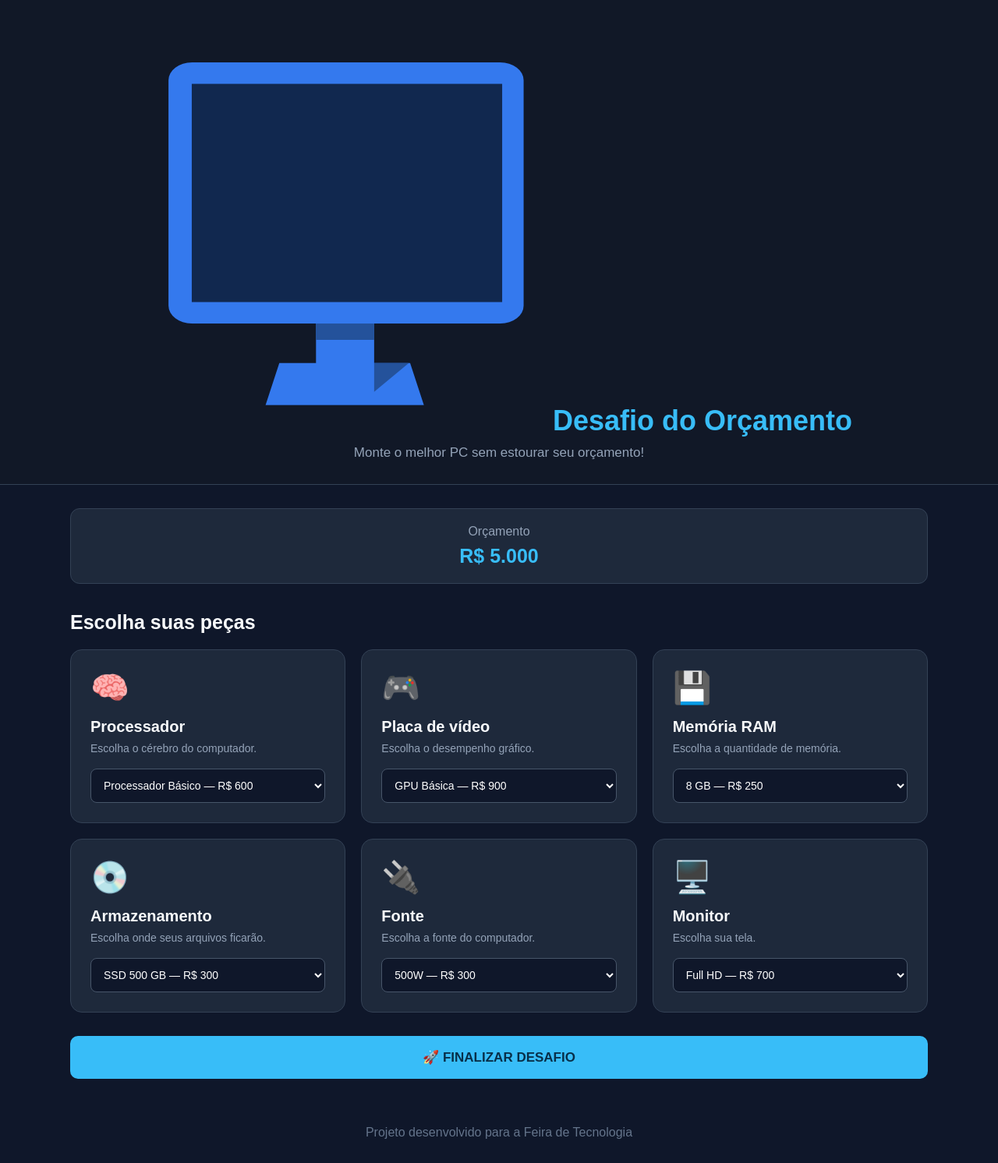
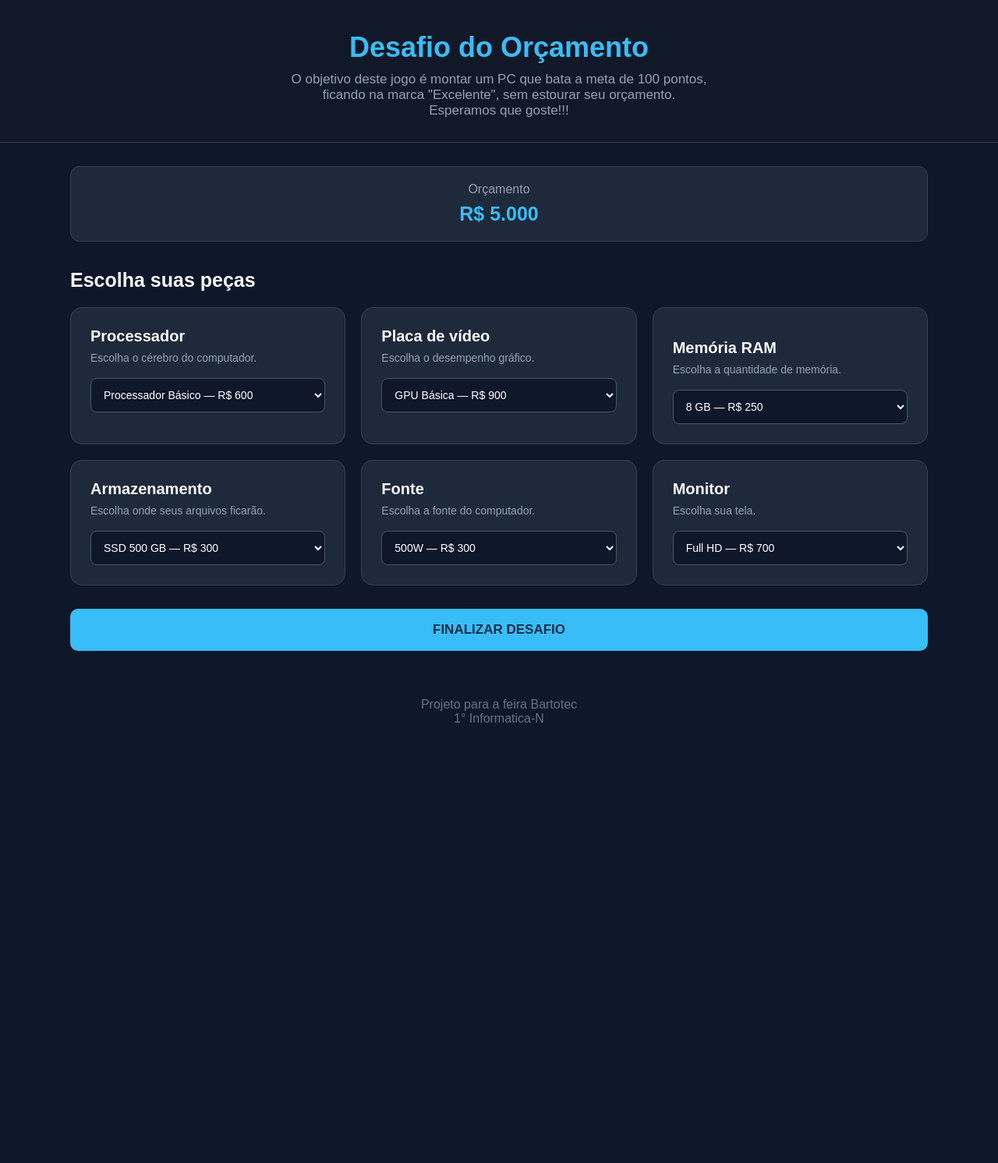
Before and after one commit to allex-aguiar/Bartotec, a Flask app: page / in a window 1280 px wide. Shown: the whole page at 78% size. After the commit the page ends 927 px from the top, so only its background shows below. Run offline with Flask 3, Linux system fonts and the light colour scheme.

Commit message:
Revise header, footer, and component icons
Updated the header and footer content for clarity and context. Removed unnecessary icons from component sections.

```diff
--- a/templates/index.html
+++ b/templates/index.html
@@ -12,11 +12,9 @@
 <body>
 
     <header>
-        <h1>
-          <img src="{{ url_for('static', filename='imagens/computador.jpg')}} " alt="computador">
-          Desafio do Orçamento
-        </h1>
-        <p>Monte o melhor PC sem estourar seu orçamento!</p>
+        <h1>Desafio do Orçamento</h1>
+        <p>O objetivo deste jogo é montar um PC que bata a meta de 100 pontos,<br> ficando na marca "Excelente",
+            sem estourar seu orçamento.<br> Esperamos que goste!!! </p>
     </header>
 
     <main>
@@ -36,8 +34,6 @@
 
                 <!-- Processador -->
                 <div class="card">
-                    <div class="icone">🧠</div>
-
                     <h3>Processador</h3>
                     <p>Escolha o cérebro do computador.</p>
 
@@ -58,8 +54,6 @@
 
                 <!-- Placa de vídeo -->
                 <div class="card">
-                    <div class="icone">🎮</div>
-
                     <h3>Placa de vídeo</h3>
                     <p>Escolha o desempenho gráfico.</p>
 
@@ -80,8 +74,7 @@
 
                 <!-- RAM -->
                 <div class="card">
-                    <div class="icone">💾</div>
-
+                    <div class="icone"></div>
                     <h3>Memória RAM</h3>
                     <p>Escolha a quantidade de memória.</p>
 
@@ -102,8 +95,6 @@
 
                 <!-- Armazenamento -->
                 <div class="card">
-                    <div class="icone">💿</div>
-
                     <h3>Armazenamento</h3>
                     <p>Escolha onde seus arquivos ficarão.</p>
 
@@ -124,8 +115,6 @@
 
                 <!-- Fonte -->
                 <div class="card">
-                    <div class="icone">🔌</div>
-
                     <h3>Fonte</h3>
                     <p>Escolha a fonte do computador.</p>
 
@@ -146,8 +135,6 @@
 
                 <!-- Monitor -->
                 <div class="card">
-                    <div class="icone">🖥️</div>
-
                     <h3>Monitor</h3>
                     <p>Escolha sua tela.</p>
 
@@ -169,7 +156,7 @@
             </section>
 
             <button type="submit">
-                🚀 FINALIZAR DESAFIO
+                FINALIZAR DESAFIO
             </button>
 
         </form>
@@ -177,7 +164,7 @@
     </main>
 
     <footer>
-        <p>Projeto desenvolvido para a Feira de Tecnologia</p>
+        <p>Projeto para a feira Bartotec<br>1° Informatica-N</p>
     </footer>
 
 </body>
```
